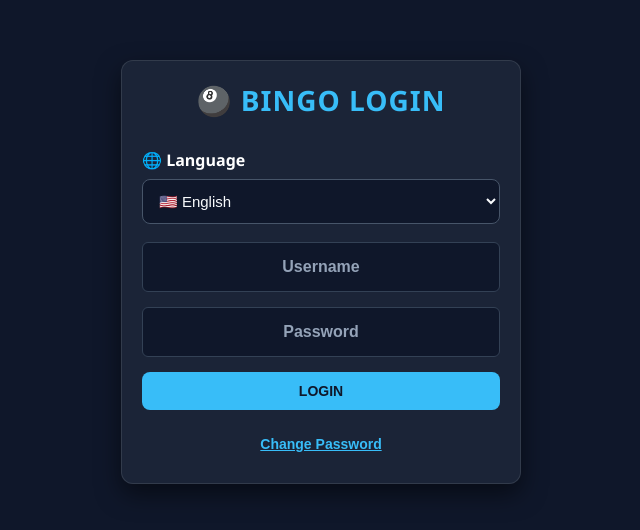
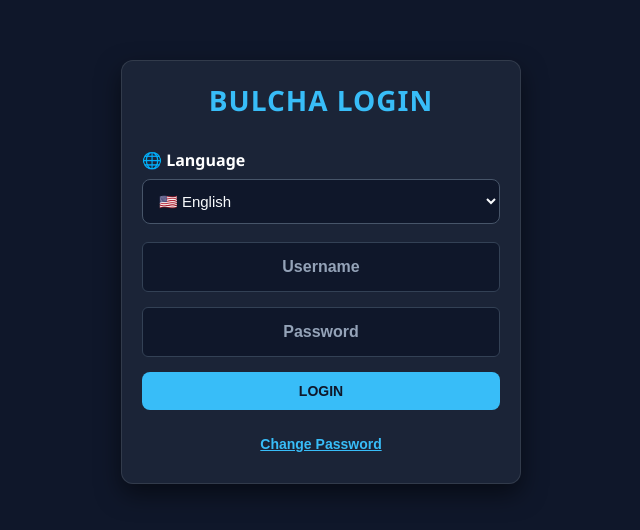
Before and after one commit to wwwepainchrist-jpg/bingo-game, a React (Vite) app: page / in a window 1280 px wide. Shown: the part 128-658 px from the top of the page, without its empty margins (319-959 px from the left). Built offline with nearby package versions, Linux system fonts and the light colour scheme; no server answers.

Commit message:
Update bingo system

```diff
--- a/src/pages/Login.jsx
+++ b/src/pages/Login.jsx
@@ -142,7 +142,8 @@ console.log("Role:", user.role);
           boxSizing: "border-box",
         }}
       >
-        <h1 style={{ marginTop: 0 }}>🎱 BINGO LOGIN</h1>
+        <h1 style={{ marginTop: 0 }}>BULCHA
+          LOGIN</h1>
 
         {/* LANGUAGE SELECTOR */}
         <div style={{ marginBottom: "18px" }}>
@@ -168,7 +169,7 @@ console.log("Role:", user.role);
             }}
           >
             <option value="en">🇺🇸 English</option>
-            <option value="am">🇪🇹 አማርኛ</option>
+
             <option value="om">🇪🇹 Afaan Oromoo</option>
           </select>
         </div>
```
